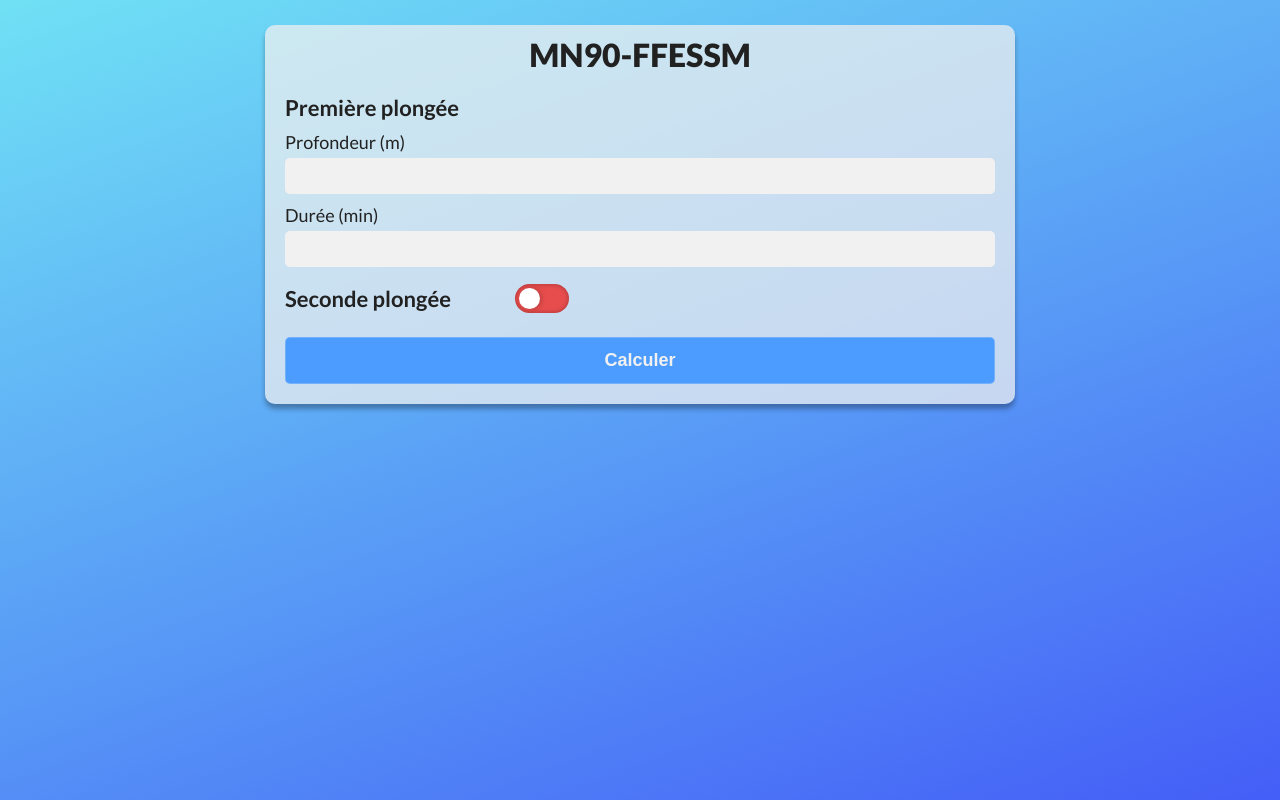
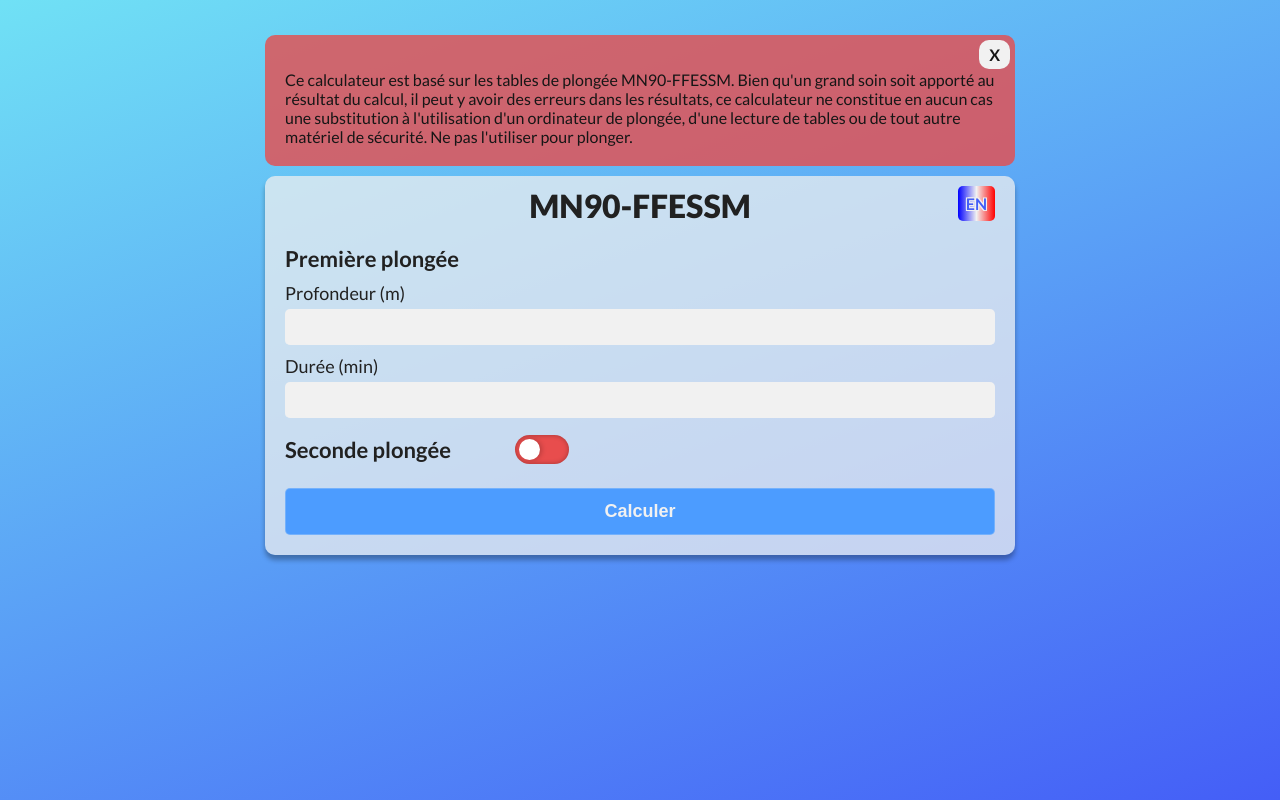
Before and after one commit to jeanlrnt/MN90-FFESSM, a plain HTML site: page index.html in a window 1280 px wide. Drawn offline with Linux system fonts and the light colour scheme.

Commit message:
Improve translation system and add alert system to prevent bad use

```diff
--- /dev/null
+++ b/common-lang.js
@@ -0,0 +1,106 @@
+const dictionaryFR = {
+    'Ndsr' : 'Aucun palier requis',
+    'Fd' : 'Première plongée',
+    'Sd' : 'Seconde plongée',
+    'Tsdipbttfsr' : 'Cette plongée successive est interdite par les tables pour des raisons de sécurité.',
+    'Dadvmbp' : 'Les valeurs de profondeur et de durée doivent être positives.',
+    'Rif' : 'Interval de référence pour',
+    'Rrncf' : 'Coefficient d\'azote résiduel de référence pour',
+    'Rdf' : 'Profondeur de référence pour',
+    'Sdi' : 'Majoration de la seconde plongée',
+    'Rduf' : 'Durée de référence pour',
+    'Tintftd' : 'Il n\'y a pas de table pour cette profondeur.',
+    'Tdtdneitt' : 'La durée de plongée (:1:min) n\'existe pas dans la table des :2:m.',
+    'GPSfxmitxmt' : 'GPS pour :1: minutes dans la table des :2: mètres',
+    'minutes' : 'minutes',
+    'meters' : 'mètres',
+    'min' : 'min',
+    'm' : 'm',
+    'Depth' : 'Profondeur',
+    'Duration' : 'Durée',
+    'Si' : 'Interval de surface',
+    'Calculate' : 'Calculer',
+    'alert' : 'Ce calculateur est basé sur les tables de plongée MN90-FFESSM. Bien qu\'un grand soin soit apporté ' +
+        'au résultat du calcul, il peut y avoir des erreurs dans les résultats, ce calculateur ne constitue en aucun cas une substitution ' +
+        'à l\'utilisation d\'un ordinateur de plongée, d\'une lecture de tables ou de tout autre matériel de sécurité. ' +
+        'Ne pas l\'utiliser pour plonger.'
+}
+
+const dictionaryEN = {
+    'Ndsr' : 'No dive stop required',
+    'Fd' : 'First dive',
+    'Sd' : 'Second dive',
+    'Tsdipbttfsr' : 'This successive dive is prohibited by the tables for security reasons.',
+    'Dadvmbp' : 'Depth and duration values must be positives.',
+    'Rif' : 'Reference interval for',
+    'Rrncf' : 'Reference residual nitrogen coefficient for',
+    'Rdf' : 'Reference depth for',
+    'Sdi' : 'Second dive increase',
+    'Rduf' : 'Reference duration for',
+    'Tintftd' : 'There is no table for this depth.',
+    'Tdtdneitt' : 'This dive time (:1:min) does not exist in the :2:m table.',
+    'GPSfxmitxmt' : 'GPS for :1: minutes in the :2: meters table',
+    'minutes' : 'minutes',
+    'meters' : 'meters',
+    'min' : 'min',
+    'm' : 'm',
+    'Depth' : 'Depth',
+    'Duration' : 'Duration',
+    'Si' : 'Surface interval',
+    'Calculate' : 'Calculate',
+    'alert' : 'This calculator is based on the MN90-FFESSM dives tables. Although great care has been taken to ensure the accuracy ' +
+        'of the calcul there may be errors in the results. This calculator is not a substitute for the use of a dive computer ' +
+        'to the use of a dive computer, table reading or any other safety equipment. ' +
+        'Do not use for diving.'
+}
+
+function replaceInText(element, pattern, replacement) {
+    for (let node of element.childNodes) {
+        switch (node.nodeType) {
+            case Node.ELEMENT_NODE:
+                if (node.value) {
+                    node.value = node.value.replace(pattern, replacement)
+                }
+                replaceInText(node, pattern, replacement);
+                break;
+            case Node.TEXT_NODE:
+                node.textContent = node.textContent.replace(pattern, replacement);
+                break;
+            case Node.DOCUMENT_NODE:
+                replaceInText(node, pattern, replacement);
+        }
+    }
+}
+
+const container = document.querySelector('.container')
+let dictionary
+function updateTrad(lang) {
+    if (!lang) {
+        if (!localStorage.getItem('lang')) {
+            localStorage.setItem('lang', 'FR')
+        }
+        lang = localStorage.getItem('lang')
+    }
+    const locale = document.querySelector('.lang')
+    switch (lang) {
+        case 'FR' :
+            dictionary = dictionaryFR
+            locale.textContent = "EN"
+            break
+        case 'EN' :
+            dictionary = dictionaryEN
+            locale.textContent = "FR"
+            break
+        default :
+            alert('This traduction does not exist')
+    }
+
+    replaceInText(container, /First dive/g, dictionary.Fd)
+    replaceInText(container, /Second dive/g, dictionary.Sd)
+    replaceInText(container, /Depth/g, dictionary.Depth)
+    replaceInText(container, /Duration/g, dictionary.Duration)
+    replaceInText(container, /Surface interval/g, dictionary.Si)
+    replaceInText(container, /Calculate/g, dictionary.Calculate)
+    document.querySelector('.alert .content').innerHTML = dictionary.alert
+}
+updateTrad()
--- a/index.html
+++ b/index.html
@@ -14,6 +14,10 @@
     />
   </head>
   <body>
+    <div class="alert">
+      <a class="close" href="">X</a>
+      <p class="content"></p>
+    </div>
     <main>
       <div class="container">
         <h1>MN90-FFESSM</h1>
@@ -46,6 +50,7 @@
             </div>
             <input type="submit" value="Calculate">
         </form>
+        <a class="lang" href="">EN</a>
       </div>
       <div class="results"></div>
       <div class="variables"></div>
@@ -53,6 +58,6 @@
     </main>
     <script src="MN90.js"></script>
     <script src="script.js"></script>
-    <script src="lang/fr-FR.js"></script>
+    <script src="common-lang.js"></script>
   </body>
 </html>
--- a/lang/fr-FR.js
+++ /dev/null
@@ -1,49 +0,0 @@
-function replaceInText(element, pattern, replacement) {
-    for (let node of element.childNodes) {
-        switch (node.nodeType) {
-            case Node.ELEMENT_NODE:
-                if (node.value) {
-                    node.value = node.value.replace(pattern, replacement)
-                }
-                replaceInText(node, pattern, replacement);
-                break;
-            case Node.TEXT_NODE:
-                node.textContent = node.textContent.replace(pattern, replacement);
-                break;
-            case Node.DOCUMENT_NODE:
-                replaceInText(node, pattern, replacement);
-        }
-    }
-}
-
-const dictionary = {
-    'Ndsr' : 'Aucun palier requis',
-    'Fd' : 'Première plongée',
-    'Sd' : 'Seconde plongée',
-    'Tsdipbttfsr' : 'Cette plongée successive est interdite par les tables pour des raisons de sécurité.',
-    'Dadvmbp' : 'Les valeurs de profondeur et de durée doivent être positives',
-    'Rif' : 'Interval de référence pour',
-    'Rrncf' : 'Coefficient d\'azote résiduel de référence pour',
-    'Rdf' : 'Profondeur de référence pour',
-    'Sdi' : 'Majoration de la seconde plongée',
-    'Rduf' : 'Durée de référence pour',
-    'Tintftd' : 'Il n\'y a pas de table pour cette profondeur',
-    'Tdtdneitt' : 'La durée de plongée (:1:min) n\'existe pas dans la table des :2:m',
-    'GPSfxmitxmt' : 'GPS pour :1: minutes dans la table des :2: mètres',
-    'minutes' : 'minutes',
-    'meters' : 'mètres',
-    'min' : 'min',
-    'm' : 'm',
-    'Depth' : 'Profondeur',
-    'Duration' : 'Durée',
-    'Si' : 'Interval de surface',
-    'Calculate' : 'Calculer',
-}
-
-const container = document.querySelector('.container')
-replaceInText(container, /First dive/g, dictionary.Fd)
-replaceInText(container, /Second dive/g, dictionary.Sd)
-replaceInText(container, /Depth/g, dictionary.Depth)
-replaceInText(container, /Duration/g, dictionary.Duration)
-replaceInText(container, /Surface interval/g, dictionary.Si)
-replaceInText(container, /Calculate/g, dictionary.Calculate)
--- a/script.js
+++ b/script.js
@@ -147,3 +147,44 @@ function calculateSimpleDive(label, inputDepth, inputDuration) {
 
     return diveStop
 }
+
+const lang = document.querySelector('.lang')
+lang.addEventListener('click', handleSwitchLang)
+
+function handleSwitchLang(e) {
+    e.preventDefault()
+    if (localStorage.getItem('lang') === "FR") {
+        localStorage.setItem('lang', 'EN')
+    } else {
+        localStorage.setItem('lang', 'FR')
+    }
+    updateTrad(localStorage.getItem('lang'))
+    location.reload()
+}
+
+const alert = document.querySelector('.alert')
+const closeAlert = document.querySelector('.alert .close')
+
+closeAlert.addEventListener('click', e => {
+    e.preventDefault()
+    alert.style.display = 'none'
+    document.cookie = `${encodeURIComponent('disable-alert')}=${encodeURIComponent('1')};expires=${(new Date(new Date().getTime() + 7 * 24 * 60 * 60 * 1000)).toUTCString()}`
+})
+
+if (doesCookieExist('disable-alert') && getCookieValue('disable-alert')) {
+    alert.style.display = 'none'
+}
+
+function doesCookieExist(name) {
+    return document.cookie
+        .replace(/\s/g, "").split(';')
+        .map(cookie => cookie.split('=')[0])
+        .find(cookie => cookie === encodeURIComponent(name))
+}
+
+function getCookieValue(name) {
+    return document.cookie
+        .split("; ")
+        .find((row) => row.startsWith(`${name}=`))
+        ?.split("=")[1]
+}
--- a/style.css
+++ b/style.css
@@ -81,7 +81,7 @@ width: 3em;
 height: 1.6em;
 border-radius: 1em;
 background: #e84d4d;
-box-shadow: inset 0px 0px 5px rgba(0, 0, 0, 0.3);
+box-shadow: inset 0 0 5px rgba(0, 0, 0, 0.3);
 cursor: pointer;
 -webkit-user-select: none;
 -moz-user-select: none;
@@ -96,7 +96,7 @@ width: 1.2em;
 height: 1.2em;
 border-radius: 1em;
 background: #fff;
-box-shadow: 2px 0px 5px rgba(0, 0, 0, 0.2);
+box-shadow: 2px 0 5px rgba(0, 0, 0, 0.2);
 position: absolute;
 left: 0.2em;
 top: 0.2em;
@@ -107,7 +107,7 @@ transition: all 0.2s ease-in-out;
 background: #47cf73;
 }
 .checkbox input[type="checkbox"]:checked + label:before {
-box-shadow: -2px 0px 5px rgba(0, 0, 0, 0.2);
+box-shadow: -2px 0 5px rgba(0, 0, 0, 0.2);
 left: 1.6em;
 }
 /* toggle-pill-color end */
@@ -121,7 +121,7 @@ div[data-second_dive] {
 form input[type=submit] {
     min-width: 150px;
     display: block;
-    margin: 15px auto 0px;
+    margin: 15px auto 0;
     padding: 12px 15px;
     background-color: #4c9cff;
     border: 1px solid #f1f1f13d;
@@ -161,3 +161,40 @@ form input[type=submit]:hover {
 .errors div {
     padding: 20px 0 0;
 }
+.container {
+    position: relative;
+}
+.lang {
+    position: absolute;
+    top: 0;
+    right: 0;
+    padding: .5em;
+    font-weight: 600;
+    text-decoration: none;
+    text-shadow: -1px -1px 0 #f1F1F1, 1px -1px 0 #f1F1F1, -1px 1px 0 #f1F1F1, 1px 1px 0 #f1F1F1;
+    color: #445ef7;
+    background: linear-gradient(90deg, rgb(0, 0, 255) 0%, rgba(241,241,241,1) 50%, rgba(255,0,0,1) 100%);
+    border-radius: 5px;
+}
+.alert {
+    max-width: 750px;
+    margin: 10px auto;
+    position: relative;
+    z-index: 1;
+    top: 0;
+    background: #e84d4dcc;
+    border-radius: 10px;
+    padding: 35px 20px 20px;
+}
+.alert .close {
+    background-color: #f1F1F1;
+    padding: 5px 10px;
+    border-radius: 10px;
+    position: absolute;
+    top : 0;
+    right: 0;
+    text-decoration: none;
+    font-weight: 600;
+    color: #161616;
+    margin: 5px;
+}
```
